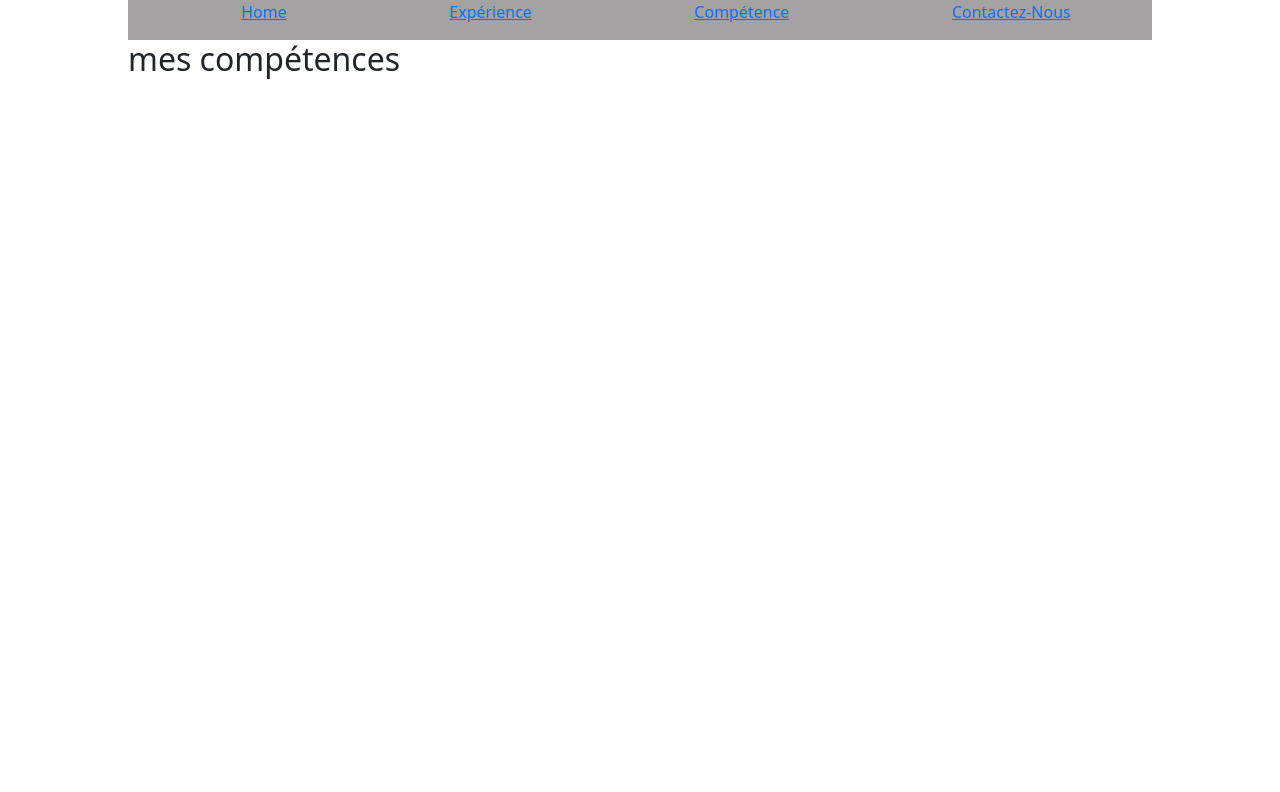
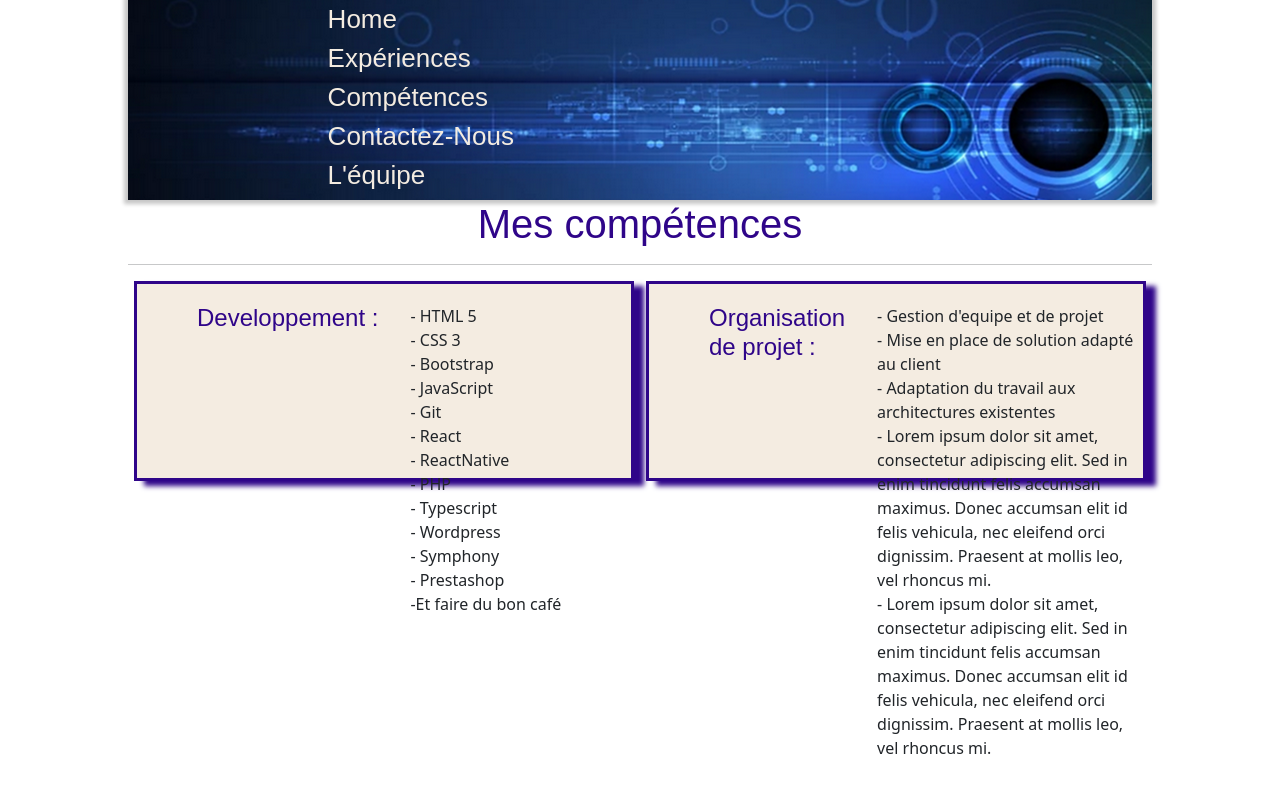
Before and after one commit to AlexLekieffre/Groupe_CV, a React (Create React App) app: page /skills in a window 1280 px wide. Shown: the top 792 px of the page. Built offline with nearby package versions, Linux system fonts and the light colour scheme.

Commit message:
CSS upgrade, some changes to all pages

```diff
--- a/src/App.css
+++ b/src/App.css
@@ -55,3 +55,75 @@ li {
         transform: rotate(360deg);
     }
 }
+
+h1 {
+    text-align: center;
+    font-family: fantasy;
+    color:  rgb(47, 5, 137);
+    margin-top: 20px;
+}
+
+
+h4 {
+    font-family: fantasy;
+    margin-left: 60px;
+    color:  rgb(47, 5, 137);
+}
+
+#contactCard {
+
+    background-color: rgb(244, 236, 225);
+    border: solid rgb(47, 5, 137);
+    box-shadow: 10px 5px 5px rgb(47, 5, 137);
+    width: 400px;
+    display: flex;
+    justify-content: space-evenly;
+    flex-wrap: wrap;
+    margin: auto;
+
+}
+
+
+
+.navBar {
+    display: flex;
+    justify-content: space-around;
+    flex-wrap: nowrap;
+    flex-direction: row;
+    margin: auto;
+    padding: auto;
+    background-image: url(../src/img/banner.png);
+    height: 200px;
+    width: 100%;
+
+    background-color: rgb(244, 236, 225);
+    box-shadow: 0 0 4px 4px rgba(9, 9, 9, 0.23);
+  }
+
+  .navBar li {
+    float : left;
+    width : 100%;
+	/* display: flex;
+    justify-content: space-evenly;
+	padding: 8px 15px; */
+  }
+
+  #Link {
+    color: rgb(244, 236, 225);
+    font-family: fantasy;
+    font-size: 26px;
+    text-decoration: none;
+  }
+
+  .mySkills {
+    background-color: rgb(244, 236, 225);
+    border: solid rgb(47, 5, 137);
+    box-shadow: 10px 5px 5px rgb(47, 5, 137);
+    width: 500px;
+    margin: auto;
+    padding-top: 20px;
+    /* display: flex;
+    justify-content: space-evenly;
+    flex-wrap: wrap;
+    margin: auto; */
+  }
--- a/src/App.js
+++ b/src/App.js
@@ -2,12 +2,16 @@
 import './App.css';
 import CV from './containers/CV';
 import Team from './components/Molecules/team';
+import Experience from './components/Molecules/experience';
 
 function App() {
   return (
     <div className="App">
 
-      <CV ><Team /></CV>
+      <CV >
+
+        <Team />
+      </CV>
 
     </div>
   );
--- a/src/components/Atoms/MySkills.jsx
+++ b/src/components/Atoms/MySkills.jsx
@@ -2,26 +2,45 @@ function MySkills() {
   return (
     <div className="container_skills">
       <div className="mySkills">
-        <h3 className="title_Skills"> Developpement : </h3>
+        <h4 className="title_Skills"> Developpement : </h4> <br />
         <ul>
-          <li>-HTML 5</li>
-          <li>-CSS 3</li>
-          <li>-JavaScript</li>
-          <li>-Git</li>
-          <li>-React</li>
+          <li>- HTML 5</li>
+          <li>- CSS 3</li>
+          <li>- Bootstrap</li>
+          <li>- JavaScript</li>
+          <li>- Git</li>
+          <li>- React</li>
+          <li>- ReactNative</li>
+          <li>- PHP</li>
+          <li>- Typescript </li>
+          <li>- Wordpress</li>
+          <li>- Symphony</li>
+          <li>- Prestashop</li>
           <li>-Et faire du bon café</li>
         </ul>
       </div>
       <div className="mySkills">
-        <h3 className="title_Skills">Organisation de projet :</h3>
+        <h4 className="title_Skills">Organisation de projet :</h4>
         <ul>
-          <li>-Gestion d'equipe et de projet</li>
-          <li>-Mise en place de solution adapté au client</li>
-          <li>-Adaptation du travail aux architectures existentes</li>
+          <li>- Gestion d'equipe et de projet</li>
+          <li>- Mise en place de solution adapté au client</li>
+          <li>- Adaptation du travail aux architectures existentes</li>
+          <li>
+            - Lorem ipsum dolor sit amet, consectetur adipiscing elit. Sed in
+            enim tincidunt felis accumsan maximus. Donec accumsan elit id felis
+            vehicula, nec eleifend orci dignissim. Praesent at mollis leo, vel
+            rhoncus mi.
+          </li>
+          <li>
+            - Lorem ipsum dolor sit amet, consectetur adipiscing elit. Sed in
+            enim tincidunt felis accumsan maximus. Donec accumsan elit id felis
+            vehicula, nec eleifend orci dignissim. Praesent at mollis leo, vel
+            rhoncus mi.
+          </li>
         </ul>
       </div>
     </div>
-  );
+  )
 }
 
-export default MySkills;
+export default MySkills
--- a/src/components/Molecules/contact.jsx
+++ b/src/components/Molecules/contact.jsx
@@ -4,6 +4,8 @@ import 'bootstrap/dist/css/bootstrap.min.css'
 const Contact = () => (
   <div>
     <h1 className="heading">CONTACTEZ-NOUS</h1>
+
+    <div id="contactCard">
       <button className="m-3">
         <a href="https://www.facebook.com/">
           <FaFacebook />
@@ -41,6 +43,7 @@ const Contact = () => (
         </button>
       </form>
     </div>
+  </div>
 )
 
 export default Contact
--- a/src/components/Molecules/experience.jsx
+++ b/src/components/Molecules/experience.jsx
@@ -1,29 +1,81 @@
-import {FaGhost, FaSpaceShuttle, FaEmpire} from 'react-icons/fa'
+import React from 'react'
+import { FaGhost, FaSpaceShuttle, FaEmpire } from 'react-icons/fa'
 
 const Experience = () => {
   return (
     <div className="experience">
-      <div>
-        <img src="src\img\banner.png" alt="banner" className="vh-100" />
-      </div>
-
       <h1>Mes Expériences </h1>
       <hr />
-
-      <p>
-        <h4>  <FaGhost /> 2 ans chez Mcdo </h4>
-        En quête d'inspiration, j'ai travaillé pour une grande entreprise avant
-        de trouver ma voie.
+      <React.Fragment>
+        <p>
+          <h4>
+            {' '}
+            <FaGhost /> 2 ans chez Mcdo{' '}
+          </h4>
+          <b>
+            <i>
+              En quête d'inspiration, j'ai travaillé pour une grande entreprise
+              avant de trouver ma voie.{' '}
+            </i>
+          </b>{' '}
+          <br />
+          Lorem ipsum dolor sit amet, consectetur adipiscing elit. Sed in enim
+          tincidunt felis accumsan maximus. Donec accumsan elit id felis
+          vehicula, nec eleifend orci dignissim. Praesent at mollis leo, vel
+          rhoncus mi. Vestibulum ante ipsum primis in faucibus orci luctus et
+          ultrices posuere cubilia curae; Maecenas augue turpis, euismod mollis
+          aliquam sed, congue mattis mauris. Maecenas in sodales odio. Nunc in
+          sapien ac ipsum maximus vehicula eu at arcu. Vivamus tristique purus
+          vitae dui posuere, ac semper odio volutpat. Aliquam id pharetra
+          lectus, sit amet porttitor urna.
+        </p>
         <br />
-        <h4> <FaSpaceShuttle /> 3 ans Web Dev sur le dark web </h4>
-        En quête de sensation, j'ai commencé à coder avec Abhishek et
-        Ramakrishna avant de trouver une formation. <br />
-        <h4> <FaEmpire /> 8 ans à la Nasa en tant qu'astronaute remplacant </h4>
-        En quête de reconnaissance, j'ai chercher à entrer dans la zone 51 ...
-        Sans succés.
+        <p>
+          <h4>
+            {' '}
+            <FaSpaceShuttle /> 3 ans Web Dev sur le dark web{' '}
+          </h4>
+          <i>
+            <b>
+              En quête de sensation, j'ai commencé à coder avec Abhishek et
+              Ramakrishna avant de trouver une formation.{' '}
+            </b>
+          </i>{' '}
+          <br />
+          Lorem ipsum dolor sit amet, consectetur adipiscing elit. Sed in enim
+          tincidunt felis accumsan maximus. Donec accumsan elit id felis
+          vehicula, nec eleifend orci dignissim. Praesent at mollis leo, vel
+          rhoncus mi. Vestibulum ante ipsum primis in faucibus orci luctus et
+          ultrices posuere cubilia curae; Maecenas augue turpis, euismod mollis
+          aliquam sed, congue mattis mauris. Maecenas in sodales odio. Nunc in
+          sapien ac ipsum maximus vehicula eu at arcu. Vivamus tristique purus
+          vitae dui posuere, ac semper odio volutpat. Aliquam id pharetra
+          lectus, sit amet porttitor urna.
         </p>
-
-
+        <br />
+        <p>
+          <h4>
+            {' '}
+            <FaEmpire /> 8 ans à la Nasa en tant qu'astronaute remplacant{' '}
+          </h4>
+          <i>
+            <b>
+              En quête de reconnaissance, j'ai chercher à entrer dans la zone 51
+              ... Sans succés.{' '}
+            </b>
+          </i>
+          <br />
+          Lorem ipsum dolor sit amet, consectetur adipiscing elit. Sed in enim
+          tincidunt felis accumsan maximus. Donec accumsan elit id felis
+          vehicula, nec eleifend orci dignissim. Praesent at mollis leo, vel
+          rhoncus mi. Vestibulum ante ipsum primis in faucibus orci luctus et
+          ultrices posuere cubilia curae; Maecenas augue turpis, euismod mollis
+          aliquam sed, congue mattis mauris. Maecenas in sodales odio. Nunc in
+          sapien ac ipsum maximus vehicula eu at arcu. Vivamus tristique purus
+          vitae dui posuere, ac semper odio volutpat. Aliquam id pharetra
+          lectus, sit amet porttitor urna.
+        </p>
+      </React.Fragment>
       {/* <ul>
         <li> 2 ans chez Mcdo </li>
         <li> 8 ans à la Nasa en tant qu'astronaute remplacant</li>
--- a/src/components/Molecules/navbar.jsx
+++ b/src/components/Molecules/navbar.jsx
@@ -1,4 +1,4 @@
-import { Link } from "react-router-dom";
+import { Link } from 'react-router-dom'
 
 const Navbar = () => {
   return (
@@ -6,21 +6,35 @@ const Navbar = () => {
       <nav>
         <ul>
           <li>
-            <Link to="/">Home</Link>
+            <Link id="Link" to="/">
+              Home
+            </Link>
           </li>
           <li>
-            <Link to="/experience"> Expérience</Link>
+            <Link id="Link" to="/experience">
+              {' '}
+              Expériences
+            </Link>
           </li>
           <li>
-            <Link to="/skills">Compétence</Link>
+            <Link id="Link" to="/skills">
+              Compétences
+            </Link>
           </li>
           <li>
-            <Link to="/contact">Contactez-Nous</Link>
+            <Link id="Link" to="/contact">
+              Contactez-Nous
+            </Link>
+          </li>
+          <li>
+            <Link id="Link" to="/team">
+              L'équipe
+            </Link>
           </li>
         </ul>
       </nav>
     </div>
-  );
-};
+  )
+}
 
-export default Navbar;
+export default Navbar
--- a/src/components/Molecules/skills.jsx
+++ b/src/components/Molecules/skills.jsx
@@ -1,18 +1,16 @@
-import { useState } from "react";
-import MySkills from "../Atoms/MySkills";
+import { useState } from 'react'
+import MySkills from '../Atoms/MySkills'
 
 const Skills = () => {
-  const [skills, setSkills] = useState(false);
+  const [skills, setSkills] = useState(true)
 
   return (
-    <div
-      className="Skills"
-      onClick={() => setSkills(!skills)}
-    >
-        <h2>mes compétences</h2>
-        {skills? MySkills() : null}
+    <div className="Skills">
+      <h1>Mes compétences</h1>
+      <hr />
+      {skills ? MySkills() : null}
     </div>
-  );
-};
+  )
+}
 
-export default Skills;
+export default Skills
--- a/src/components/Molecules/team.jsx
+++ b/src/components/Molecules/team.jsx
@@ -1,37 +1,30 @@
+import styled from 'styled-components'
+import { useState } from 'react'
 
-import styled from "styled-components";
-import { useState } from "react";
-
-
-const div  = styled.div`
+const div = styled.div`
   color: blue;
 `
 
-function Team () {
+function Team() {
+  const [name] = useState('Name')
+  const [job] = useState('Job')
+  const [about] = useState('Lorem ipsum')
 
-  const [name] = useState ('Name');
-  const [job] = useState ('Job');
-  const [about] = useState ('Lorem ipsum');
-
-
-  return(
+  return (
     <div className="card">
       <div className="card_uppercontainer">
         <div classname="image_container">
-                  <img src="https://cdn.pixabay.com/photo/2022/06/04/18/53/fern-7242590_960_720.jpg" alt="feuille" height="100px" width="100px" />
+          {/* <img src="https://cdn.pixabay.com/photo/2022/06/04/18/53/fern-7242590_960_720.jpg" alt="feuille" height="100px" width="100px" /> */}
         </div>
       </div>
       <div className="Card_lowercontainer">
-              <h3> { name } </h3>
-              <h3> { job } </h3>
-              <p> { about } </p>
+        <h3> {name} </h3>
+        <h3> {job} </h3>
+        <p> {about} </p>
       </div>
     </div>
-  );
+  )
 }
-
-
-
 
 // import { useState } from "react";
 
@@ -51,5 +44,4 @@ function Team () {
 //   );
 // };
 
-
-  export default Team;
+export default Team
--- a/src/index.css
+++ b/src/index.css
@@ -11,7 +11,7 @@ code {
   font-family: source-code-pro, Menlo, Monaco, Consolas, "Courier New",
     monospace;
 }
-nav {
+/* nav {
   background-color: rgba(112, 109, 109, 0.633);
   height: 40px;
 }
@@ -27,4 +27,4 @@ ul li {
   color: white;
   margin: auto;
   padding: auto;
-}
+} */
```
Also changed, not shown: src/containers/CV.jsx (+13 -13 lines), src/components/Molecules/componentTest.jsx (deleted), src/img/banner.png. Lines whose indentation alone changed are shown as unchanged.
